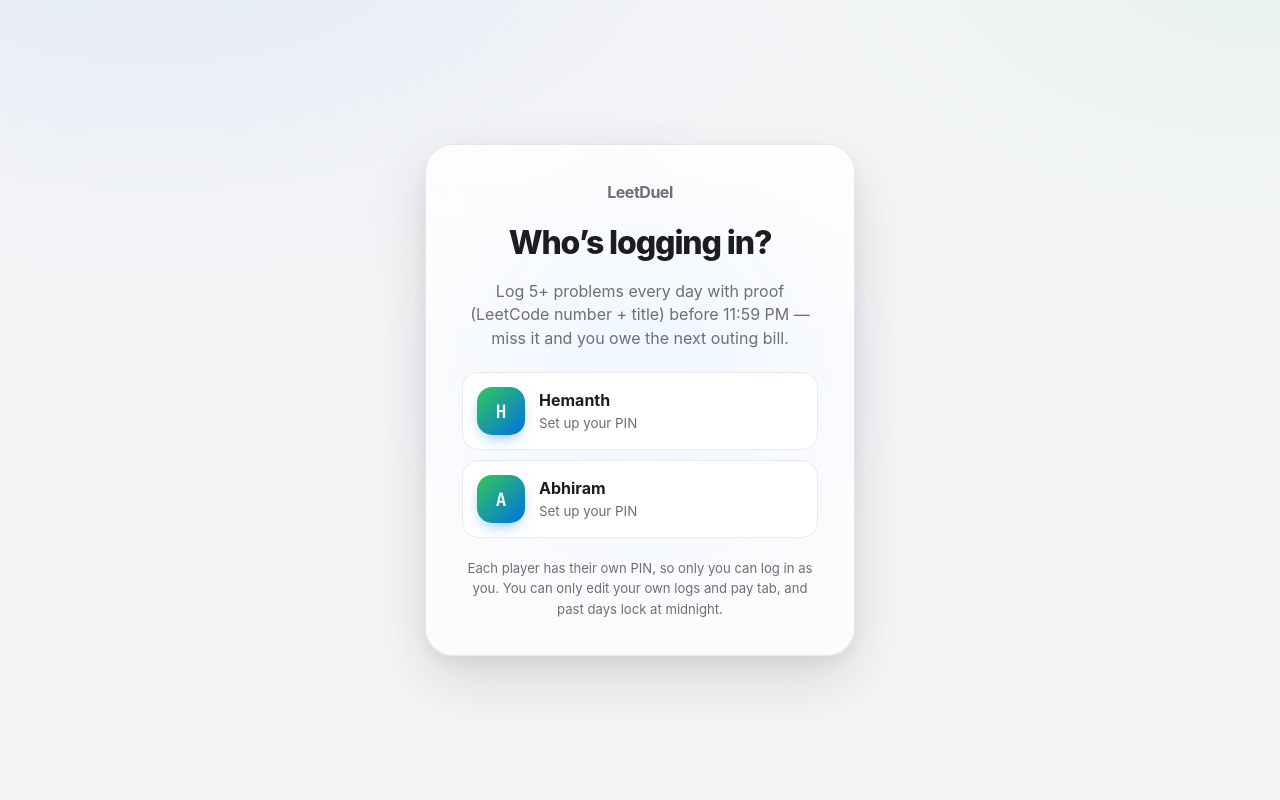
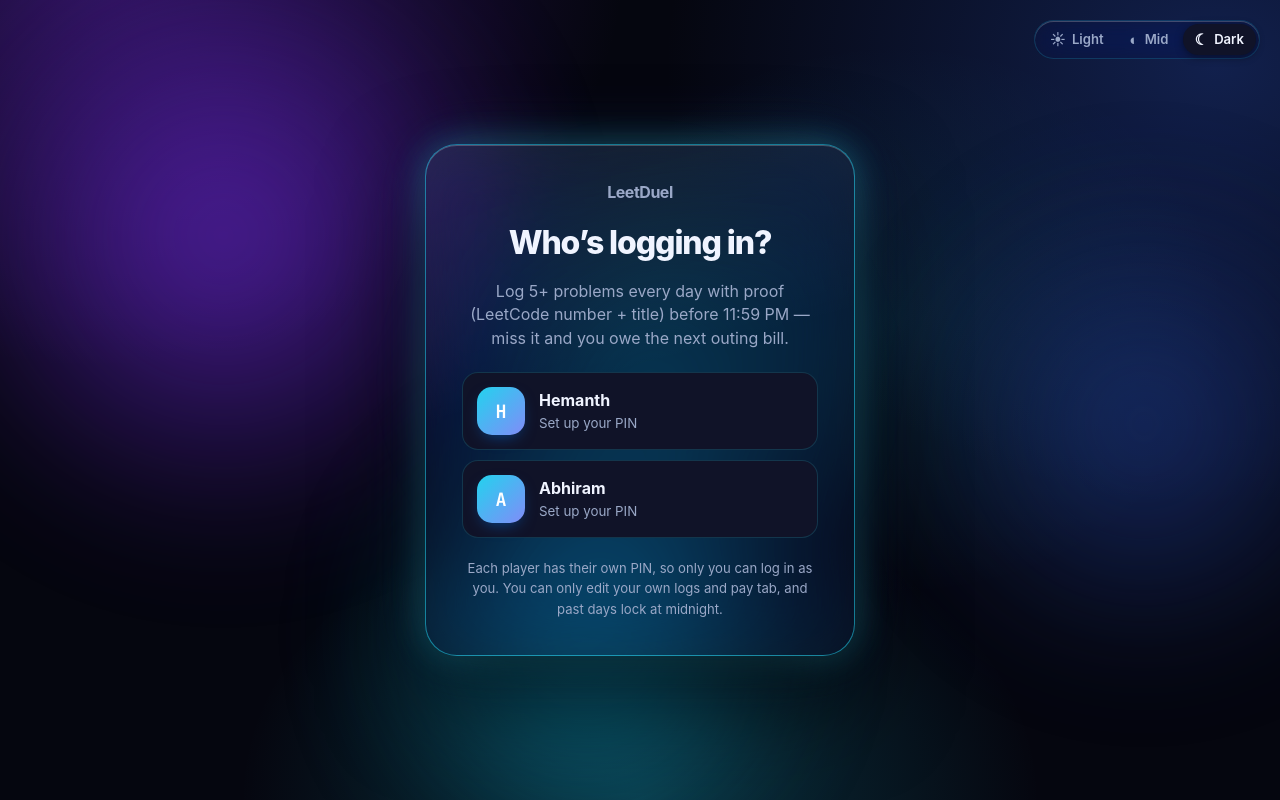
Before and after one commit to S-HEMANTH-REDDY/leetduel, a React (Vite) app: page / in a window 1280 px wide. Built offline with nearby package versions, Linux system fonts and the light colour scheme; no server answers.

Commit message:
Fast optimistic sync + rename Abhiram

```diff
--- a/index.html
+++ b/index.html
@@ -4,7 +4,7 @@
     <meta charset="UTF-8" />
     <link rel="icon" type="image/svg+xml" href="/favicon.svg" />
     <meta name="viewport" content="width=device-width, initial-scale=1.0" />
-    <meta name="theme-color" content="#0b1018" />
+    <meta name="theme-color" content="#05060f" />
     <title>LeetDuel — Daily Coding Competition</title>
   </head>
   <body>
--- a/src/App.tsx
+++ b/src/App.tsx
@@ -32,6 +32,11 @@
 
   return (
     <div className="app">
+      <div className="ambient" aria-hidden>
+        <span className="ambient-orb a" />
+        <span className="ambient-orb b" />
+        <span className="ambient-orb c" />
+      </div>
       <header className="topbar">
         <div className="brand">
           <span className="brand-logo">LD</span>
--- a/src/components/LoginPage.tsx
+++ b/src/components/LoginPage.tsx
@@ -1,6 +1,7 @@
 import { useState, type FormEvent } from 'react';
 import { useApp } from '../lib/AppContext';
 import { USERS, type UserId } from '../lib/types';
+import { ThemeToggle } from './ThemeToggle';
 
 export function LoginPage() {
   const { state, createPin, loginWithPin } = useApp();
@@ -50,6 +51,14 @@
 
   return (
     <div className="login-shell">
+      <div className="ambient" aria-hidden>
+        <span className="ambient-orb a" />
+        <span className="ambient-orb b" />
+        <span className="ambient-orb c" />
+      </div>
+      <div className="login-theme">
+        <ThemeToggle />
+      </div>
       <div className="login-glow" aria-hidden />
       <div className="login-card">
         <p className="brand-mark">LeetDuel</p>
--- a/src/components/ThemeToggle.tsx
+++ b/src/components/ThemeToggle.tsx
@@ -15,14 +15,17 @@
     const saved = localStorage.getItem(STORAGE_KEY);
     if (saved === 'light' || saved === 'mid' || saved === 'dark') return saved;
   }
-  return 'light';
+  return 'dark';
 }
 
 export function applyTheme(theme: Theme) {
   document.documentElement.dataset.theme = theme;
   const meta = document.querySelector('meta[name="theme-color"]');
   if (meta) {
-    meta.setAttribute('content', theme === 'light' ? '#f5f5f7' : theme === 'mid' ? '#21242b' : '#0a0c12');
+    meta.setAttribute(
+      'content',
+      theme === 'light' ? '#eef0f6' : theme === 'mid' ? '#16182a' : '#05060f',
+    );
   }
 }
 
--- a/src/index.css
+++ b/src/index.css
@@ -2,18 +2,18 @@
 
 :root {
   /* shape + type tokens (theme-independent) */
-  --radius: 22px;
-  --radius-sm: 14px;
-  --radius-xs: 10px;
+  --radius: 28px;
+  --radius-sm: 18px;
+  --radius-xs: 12px;
   --pill: 980px;
-  --ring: 0 0 0 4px color-mix(in srgb, var(--accent) 26%, transparent);
+  --ring: 0 0 0 4px color-mix(in srgb, var(--neon) 28%, transparent);
 
   /* brand + difficulty (shared across themes) */
-  --brand-a: #34c759;
-  --brand-b: #0071e3;
-  --easy: #34c759;
-  --medium: #ff9f0a;
-  --hard: #ff3b30;
+  --brand-a: #22d3ee;
+  --brand-b: #818cf8;
+  --easy: #34d399;
+  --medium: #fbbf24;
+  --hard: #fb7185;
 
   font-family: 'SF Pro Display', -apple-system, BlinkMacSystemFont, 'Inter', system-ui, sans-serif;
   line-height: 1.47;
@@ -25,13 +25,12 @@
   text-rendering: optimizeLegibility;
 }
 
-/* ===== LIGHT (default) ===== */
-:root,
+/* ===== LIGHT ===== */
 :root[data-theme='light'] {
   color-scheme: light;
 
-  --bg: #f5f5f7;
-  --bg-tint: #fbfbfd;
+  --bg: #eef0f6;
+  --bg-tint: #f7f8fc;
   --card: #ffffff;
   --card-2: #fafafd;
   --mix: #ffffff;
@@ -44,63 +43,71 @@
 
   --accent: #0071e3;
   --accent-press: #0077ed;
+  --neon: #0891b2;
   --warn: #ff9f0a;
   --danger: #ff3b30;
 
-  --ok-ink: var(--ok-ink);
-  --warn-ink: var(--warn-ink);
-
-  --nav-bg: rgba(255, 255, 255, 0.72);
-  --glass-fill: color-mix(in srgb, var(--card) 68%, transparent);
-  --glass-hi: rgba(255, 255, 255, 0.6);
-  --glass-sheen: rgba(255, 255, 255, 0.35);
-  --glow-1: rgba(0, 113, 227, 0.07);
-  --glow-2: rgba(52, 199, 89, 0.07);
+  --ok-ink: #1a8f3c;
+  --warn-ink: #a86200;
+
+  --nav-bg: rgba(255, 255, 255, 0.62);
+  --glass-fill: color-mix(in srgb, var(--card) 58%, transparent);
+  --glass-hi: rgba(255, 255, 255, 0.75);
+  --glass-sheen: rgba(255, 255, 255, 0.42);
+  --neon-border: color-mix(in srgb, var(--neon) 35%, rgba(0, 0, 0, 0.08));
+  --neon-glow: 0 0 24px rgba(8, 145, 178, 0.18);
+  --glow-1: rgba(99, 102, 241, 0.14);
+  --glow-2: rgba(34, 211, 238, 0.12);
+  --glow-3: rgba(167, 139, 250, 0.1);
 
   --heat0: #ebedf0;
   --heat1: #b7ebc6;
   --heat2: #6ed48a;
   --heat3: #34c759;
-  --heat4: var(--ok-ink);
+  --heat4: #1a8f3c;
 
   --shadow-sm: 0 1px 2px rgba(0, 0, 0, 0.06), 0 1px 1px rgba(0, 0, 0, 0.04);
-  --shadow: 0 6px 24px rgba(0, 0, 0, 0.07), 0 2px 6px rgba(0, 0, 0, 0.05);
-  --shadow-lg: 0 24px 60px rgba(0, 0, 0, 0.12), 0 8px 20px rgba(0, 0, 0, 0.06);
-}
-
-/* ===== MID (graphite / dim) ===== */
+  --shadow: 0 10px 36px rgba(15, 23, 42, 0.1), 0 2px 8px rgba(15, 23, 42, 0.06);
+  --shadow-lg: 0 28px 70px rgba(15, 23, 42, 0.14), 0 8px 24px rgba(15, 23, 42, 0.08);
+}
+
+/* ===== MID ===== */
 :root[data-theme='mid'] {
   color-scheme: dark;
 
-  --bg: #21242b;
-  --bg-tint: #262a32;
-  --card: #2b2f38;
-  --card-2: #30343e;
-  --mix: #2b2f38;
-  --line: rgba(255, 255, 255, 0.1);
-  --line-strong: rgba(255, 255, 255, 0.18);
-
-  --text: #edeff3;
-  --muted: #a6adba;
-  --faint: #828b99;
-
-  --accent: #4c9dff;
-  --accent-press: #62aaff;
-  --warn: #ffb340;
-  --danger: #ff6b60;
-
-  --easy: #30d158;
-  --hard: #ff453a;
-
-  --ok-ink: #52d67f;
-  --warn-ink: #ffc24d;
-
-  --nav-bg: rgba(33, 36, 43, 0.72);
-  --glass-fill: color-mix(in srgb, var(--card) 66%, transparent);
-  --glass-hi: rgba(255, 255, 255, 0.16);
-  --glass-sheen: rgba(255, 255, 255, 0.08);
-  --glow-1: rgba(76, 157, 255, 0.16);
-  --glow-2: rgba(52, 199, 89, 0.12);
+  --bg: #16182a;
+  --bg-tint: #1d2034;
+  --card: #22263c;
+  --card-2: #282c44;
+  --mix: #22263c;
+  --line: rgba(165, 243, 252, 0.12);
+  --line-strong: rgba(165, 243, 252, 0.22);
+
+  --text: #eef2ff;
+  --muted: #a5b0cb;
+  --faint: #7e89a8;
+
+  --accent: #22d3ee;
+  --accent-press: #67e8f9;
+  --neon: #22d3ee;
+  --warn: #fbbf24;
+  --danger: #fb7185;
+
+  --easy: #34d399;
+  --hard: #fb7185;
+
+  --ok-ink: #6ee7b7;
+  --warn-ink: #fcd34d;
+
+  --nav-bg: rgba(22, 24, 42, 0.55);
+  --glass-fill: color-mix(in srgb, rgba(40, 44, 72, 0.72) 70%, transparent);
+  --glass-hi: rgba(255, 255, 255, 0.2);
+  --glass-sheen: rgba(165, 243, 252, 0.08);
+  --neon-border: rgba(34, 211, 238, 0.45);
+  --neon-glow: 0 0 28px rgba(34, 211, 238, 0.22), 0 0 60px rgba(129, 140, 248, 0.12);
+  --glow-1: rgba(99, 102, 241, 0.28);
+  --glow-2: rgba(34, 211, 238, 0.2);
+  --glow-3: rgba(168, 85, 247, 0.22);
 
   --heat0: rgba(255, 255, 255, 0.06);
   --heat1: #204d33;
@@ -109,43 +116,48 @@
   --heat4: #6ee88f;
 
   --shadow-sm: 0 1px 2px rgba(0, 0, 0, 0.35);
-  --shadow: 0 8px 28px rgba(0, 0, 0, 0.4), 0 2px 8px rgba(0, 0, 0, 0.3);
-  --shadow-lg: 0 30px 70px rgba(0, 0, 0, 0.55), 0 10px 24px rgba(0, 0, 0, 0.4);
-}
-
-/* ===== DARK (near-black) ===== */
+  --shadow: 0 12px 40px rgba(0, 0, 0, 0.45), 0 0 0 1px rgba(34, 211, 238, 0.08);
+  --shadow-lg: 0 36px 80px rgba(0, 0, 0, 0.55), 0 0 40px rgba(34, 211, 238, 0.08);
+}
+
+/* ===== DARK — Liquid Glass (default hero look) ===== */
+:root,
 :root[data-theme='dark'] {
   color-scheme: dark;
 
-  --bg: #0a0c12;
-  --bg-tint: #12151d;
-  --card: #14171f;
-  --card-2: #191d27;
-  --mix: #14171f;
-  --line: rgba(255, 255, 255, 0.09);
-  --line-strong: rgba(255, 255, 255, 0.16);
-
-  --text: #eef2f9;
-  --muted: #93a1b8;
-  --faint: #6c7789;
-
-  --accent: #0a84ff;
-  --accent-press: #2b95ff;
-  --warn: #ffb340;
-  --danger: #ff6b60;
-
-  --easy: #30d158;
-  --hard: #ff453a;
-
-  --ok-ink: #4ade80;
-  --warn-ink: #fbbf24;
-
-  --nav-bg: rgba(10, 12, 18, 0.72);
-  --glass-fill: color-mix(in srgb, var(--card) 62%, transparent);
-  --glass-hi: rgba(255, 255, 255, 0.13);
-  --glass-sheen: rgba(255, 255, 255, 0.06);
-  --glow-1: rgba(10, 132, 255, 0.18);
-  --glow-2: rgba(52, 199, 89, 0.13);
+  --bg: #05060f;
+  --bg-tint: #0c0e1c;
+  --card: #101328;
+  --card-2: #151936;
+  --mix: #101328;
+  --line: rgba(34, 211, 238, 0.18);
+  --line-strong: rgba(34, 211, 238, 0.32);
+
+  --text: #f0f4ff;
+  --muted: #9aa8c7;
+  --faint: #6b7896;
+
+  --accent: #22d3ee;
+  --accent-press: #67e8f9;
+  --neon: #22d3ee;
+  --warn: #fbbf24;
+  --danger: #fb7185;
+
+  --easy: #34d399;
+  --hard: #fb7185;
+
+  --ok-ink: #6ee7b7;
+  --warn-ink: #fcd34d;
+
+  --nav-bg: rgba(8, 10, 24, 0.45);
+  --glass-fill: color-mix(in srgb, rgba(18, 22, 48, 0.55) 65%, transparent);
+  --glass-hi: rgba(255, 255, 255, 0.22);
+  --glass-sheen: rgba(165, 243, 252, 0.1);
+  --neon-border: rgba(34, 211, 238, 0.55);
+  --neon-glow: 0 0 32px rgba(34, 211, 238, 0.28), 0 0 72px rgba(129, 140, 248, 0.16);
+  --glow-1: rgba(76, 29, 149, 0.55);
+  --glow-2: rgba(30, 58, 138, 0.5);
+  --glow-3: rgba(34, 211, 238, 0.22);
 
   --heat0: rgba(255, 255, 255, 0.05);
   --heat1: #14513a;
@@ -153,9 +165,9 @@
   --heat3: #2fbf85;
   --heat4: #62f4b6;
 
-  --shadow-sm: 0 1px 2px rgba(0, 0, 0, 0.5);
-  --shadow: 0 10px 34px rgba(0, 0, 0, 0.55), 0 3px 10px rgba(0, 0, 0, 0.4);
-  --shadow-lg: 0 40px 90px rgba(0, 0, 0, 0.7), 0 12px 28px rgba(0, 0, 0, 0.5);
+  --shadow-sm: 0 2px 8px rgba(0, 0, 0, 0.45);
+  --shadow: 0 16px 48px rgba(0, 0, 0, 0.55), 0 0 0 1px rgba(34, 211, 238, 0.1);
+  --shadow-lg: 0 40px 100px rgba(0, 0, 0, 0.7), 0 0 50px rgba(34, 211, 238, 0.1);
 }
 
 * {
@@ -171,15 +183,91 @@
 body {
   margin: 0;
   background:
-    radial-gradient(1200px 640px at 12% -10%, var(--glow-1), transparent 60%),
-    radial-gradient(1000px 560px at 100% -6%, var(--glow-2), transparent 58%),
+    radial-gradient(900px 700px at 8% -5%, var(--glow-1), transparent 58%),
+    radial-gradient(1000px 800px at 95% 8%, var(--glow-2), transparent 55%),
+    radial-gradient(800px 600px at 50% 100%, var(--glow-3), transparent 50%),
+    radial-gradient(600px 500px at 70% 40%, color-mix(in srgb, var(--neon) 12%, transparent), transparent 55%),
     var(--bg);
   background-attachment: fixed;
-  transition: background-color 0.3s ease;
+  transition: background-color 0.35s ease;
+  overflow-x: hidden;
+}
+
+/* floating atmospheric orbs behind the glass */
+.ambient {
+  position: fixed;
+  inset: 0;
+  pointer-events: none;
+  z-index: 0;
+  overflow: hidden;
+}
+
+.ambient-orb {
+  position: absolute;
+  border-radius: 50%;
+  filter: blur(60px);
+  opacity: 0.7;
+  animation: orbDrift 18s ease-in-out infinite;
+}
+
+.ambient-orb.a {
+  width: 48vw;
+  height: 48vw;
+  max-width: 640px;
+  max-height: 640px;
+  top: -12%;
+  left: -8%;
+  background: radial-gradient(circle, #6d28d9 0%, transparent 68%);
+}
+
+.ambient-orb.b {
+  width: 42vw;
+  height: 42vw;
+  max-width: 560px;
+  max-height: 560px;
+  top: 18%;
+  right: -12%;
+  background: radial-gradient(circle, #1e3a8a 0%, transparent 68%);
+  animation-delay: -6s;
+}
+
+.ambient-orb.c {
+  width: 36vw;
+  height: 36vw;
+  max-width: 480px;
+  max-height: 480px;
+  bottom: -8%;
+  left: 28%;
+  background: radial-gradient(circle, #0891b2 0%, transparent 70%);
+  animation-delay: -11s;
+}
+
+@keyframes orbDrift {
+  0%,
+  100% {
+    transform: translate(0, 0) scale(1);
+  }
+  33% {
+    transform: translate(3%, 4%) scale(1.06);
+  }
+  66% {
+    transform: translate(-4%, 2%) scale(0.96);
+  }
+}
+
+:root[data-theme='light'] .ambient-orb {
+  opacity: 0.35;
+  filter: blur(80px);
+}
+
+.app,
+.login-shell {
+  position: relative;
+  z-index: 1;
 }
 
 ::selection {
-  background: rgba(0, 113, 227, 0.18);
+  background: color-mix(in srgb, var(--neon) 28%, transparent);
 }
 
 ::-webkit-scrollbar {
@@ -187,13 +275,13 @@
   height: 12px;
 }
 ::-webkit-scrollbar-thumb {
-  background: rgba(0, 0, 0, 0.18);
+  background: color-mix(in srgb, var(--neon) 35%, rgba(128, 128, 128, 0.35));
   border-radius: 20px;
   border: 3px solid transparent;
   background-clip: padding-box;
 }
 ::-webkit-scrollbar-thumb:hover {
-  background: rgba(0, 0, 0, 0.3);
+  background: color-mix(in srgb, var(--neon) 55%, rgba(128, 128, 128, 0.4));
   background-clip: padding-box;
 }
 
@@ -276,12 +364,19 @@
   overflow: hidden;
 }
 
+.login-theme {
+  position: absolute;
+  top: 20px;
+  right: 20px;
+  z-index: 2;
+}
+
 .login-glow {
   position: absolute;
   width: 560px;
   height: 560px;
   border-radius: 50%;
-  background: radial-gradient(circle, rgba(0, 113, 227, 0.14), transparent 62%);
+  background: radial-gradient(circle, color-mix(in srgb, var(--neon) 28%, transparent), transparent 62%);
   filter: blur(20px);
   animation: float 9s ease-in-out infinite;
 }
@@ -299,15 +394,15 @@
 .login-card {
   position: relative;
   width: min(430px, 100%);
-  background: linear-gradient(180deg, var(--glass-sheen), transparent 40%), var(--glass-fill);
-  border: 1px solid var(--line);
-  border-radius: 28px;
+  background: linear-gradient(165deg, var(--glass-sheen), transparent 45%), var(--glass-fill);
+  border: 1px solid var(--neon-border);
+  border-radius: 32px;
   padding: 36px;
   display: grid;
   gap: 14px;
-  box-shadow: var(--shadow-lg), inset 0 1px 0 var(--glass-hi);
-  backdrop-filter: blur(24px) saturate(180%);
-  -webkit-backdrop-filter: blur(24px) saturate(180%);
+  box-shadow: var(--shadow-lg), var(--neon-glow), inset 0 1px 0 var(--glass-hi);
+  backdrop-filter: blur(32px) saturate(200%);
+  -webkit-backdrop-filter: blur(32px) saturate(200%);
   animation: rise 0.55s cubic-bezier(0.2, 0.7, 0.2, 1) both;
   text-align: center;
 }
@@ -428,24 +523,29 @@
 input,
 textarea {
   width: 100%;
-  background: var(--card);
-  border: 1px solid var(--line-strong);
-  border-radius: 12px;
+  background: color-mix(in srgb, var(--bg) 55%, transparent);
+  border: 1px solid var(--line);
+  border-radius: var(--radius-xs);
   padding: 11px 13px;
   outline: none;
   color: var(--text);
-  transition: border-color 0.16s ease, box-shadow 0.16s ease;
+  font-family: 'JetBrains Mono', ui-monospace, monospace;
+  font-size: 0.92rem;
+  transition: border-color 0.16s ease, box-shadow 0.16s ease, background 0.16s ease;
+  box-shadow: inset 0 1px 0 rgba(255, 255, 255, 0.04);
 }
 
 input::placeholder,
 textarea::placeholder {
   color: var(--faint);
+  font-family: inherit;
 }
 
 input:focus,
 textarea:focus {
-  border-color: var(--accent);
-  box-shadow: var(--ring);
+  border-color: var(--neon-border);
+  box-shadow: var(--ring), inset 0 1px 0 rgba(255, 255, 255, 0.06);
+  background: color-mix(in srgb, var(--bg) 70%, transparent);
 }
 
 .error {
@@ -488,28 +588,28 @@
 .btn.primary {
   background: linear-gradient(
       180deg,
-      rgba(255, 255, 255, 0.35),
-      rgba(255, 255, 255, 0.05) 48%,
+      rgba(255, 255, 255, 0.4),
+      rgba(255, 255, 255, 0.08) 48%,
       transparent 52%
     ),
-    var(--accent);
+    linear-gradient(135deg, #22d3ee, #6366f1);
   border-color: transparent;
-  color: #fff;
-  font-weight: 600;
-  box-shadow: inset 0 1px 0 rgba(255, 255, 255, 0.6),
-    0 8px 22px -8px color-mix(in srgb, var(--accent) 75%, transparent);
+  color: #041016;
+  font-weight: 700;
+  box-shadow: inset 0 1px 0 rgba(255, 255, 255, 0.65),
+    0 8px 28px -6px rgba(34, 211, 238, 0.65), 0 0 24px rgba(34, 211, 238, 0.35);
 }
 
 .btn.primary:hover {
   background: linear-gradient(
       180deg,
-      rgba(255, 255, 255, 0.42),
-      rgba(255, 255, 255, 0.08) 48%,
+      rgba(255, 255, 255, 0.48),
+      rgba(255, 255, 255, 0.1) 48%,
       transparent 52%
     ),
-    var(--accent-press);
-  box-shadow: inset 0 1px 0 rgba(255, 255, 255, 0.65),
-    0 12px 28px -8px color-mix(in srgb, var(--accent) 85%, transparent);
+    linear-gradient(135deg, #67e8f9, #818cf8);
+  box-shadow: inset 0 1px 0 rgba(255, 255, 255, 0.7),
+    0 14px 34px -6px rgba(34, 211, 238, 0.75), 0 0 32px rgba(34, 211, 238, 0.45);
 }
 
 .btn.ghost {
@@ -555,11 +655,11 @@
   margin-bottom: 20px;
   flex-wrap: wrap;
   border-radius: var(--pill);
-  border: 1px solid var(--line);
+  border: 1px solid var(--neon-border);
   background: linear-gradient(180deg, var(--glass-sheen), transparent 60%), var(--nav-bg);
-  backdrop-filter: saturate(180%) blur(20px);
-  -webkit-backdrop-filter: saturate(180%) blur(20px);
-  box-shadow: var(--shadow-sm), inset 0 1px 0 var(--glass-hi);
+  backdrop-filter: saturate(200%) blur(28px);
+  -webkit-backdrop-filter: saturate(200%) blur(28px);
+  box-shadow: var(--shadow-sm), var(--neon-glow), inset 0 1px 0 var(--glass-hi);
 }
 
 .brand {
@@ -571,15 +671,15 @@
 .brand-logo {
   width: 40px;
   height: 40px;
-  border-radius: 12px;
+  border-radius: 13px;
   display: grid;
   place-items: center;
   font-family: 'JetBrains Mono', monospace;
   font-weight: 700;
   font-size: 0.92rem;
-  color: #fff;
-  background: linear-gradient(135deg, var(--brand-a), var(--brand-b));
-  box-shadow: 0 6px 16px -8px rgba(0, 113, 227, 0.7);
+  color: #041016;
+  background: linear-gradient(135deg, #67e8f9, #818cf8);
+  box-shadow: 0 0 20px rgba(34, 211, 238, 0.45), inset 0 1px 0 rgba(255, 255, 255, 0.5);
   flex: none;
 }
 
@@ -734,9 +834,10 @@
   display: inline-block;
   font-size: 0.85rem;
   font-weight: 600;
-  color: var(--accent);
+  color: var(--neon);
   margin-bottom: 12px;
-  letter-spacing: 0.01em;
+  letter-spacing: 0.04em;
+  text-transform: uppercase;
 }
 
 .hero-title {
@@ -746,11 +847,14 @@
   letter-spacing: -0.04em;
   margin: 0 auto;
   max-width: 14ch;
-  background: linear-gradient(
-    180deg,
-    var(--text) 20%,
-    color-mix(in srgb, var(--text) 68%, var(--muted)) 100%
-  );
+  background: linear-gradient(120deg, #f8fafc 10%, #a5f3fc 45%, #c4b5fd 85%);
+  -webkit-background-clip: text;
+  background-clip: text;
+  -webkit-text-fill-color: transparent;
+}
+
+:root[data-theme='light'] .hero-title {
+  background: linear-gradient(120deg, #0f172a 10%, #0e7490 55%, #4f46e5 100%);
   -webkit-background-clip: text;
   background-clip: text;
   -webkit-text-fill-color: transparent;
@@ -786,13 +890,20 @@
 
 .panel {
   position: relative;
-  background: linear-gradient(180deg, var(--glass-sheen), transparent 42%), var(--glass-fill);
-  border: 1px solid var(--line);
+  background: linear-gradient(165deg, var(--glass-sheen), transparent 48%), var(--glass-fill);
+  border: 1px solid var(--neon-border);
   border-radius: var(--radius);
   padding: 26px;
-  box-shadow: var(--shadow), inset 0 1px 0 var(--glass-hi);
-  backdrop-filter: blur(20px) saturate(180%);
-  -webkit-backdrop-filter: blur(20px) saturate(180%);
+  box-shadow: var(--shadow), var(--neon-glow), inset 0 1px 0 var(--glass-hi),
+    inset 0 -1px 0 rgba(0, 0, 0, 0.15);
+  backdrop-filter: blur(28px) saturate(200%);
+  -webkit-backdrop-filter: blur(28px) saturate(200%);
+  transition: transform 0.25s ease, box-shadow 0.25s ease, border-color 0.25s ease;
+}
+
+.panel:hover {
+  border-color: color-mix(in srgb, var(--neon) 75%, transparent);
+  box-shadow: var(--shadow-lg), var(--neon-glow), inset 0 1px 0 var(--glass-hi);
 }
 
 .panel-head {
```
